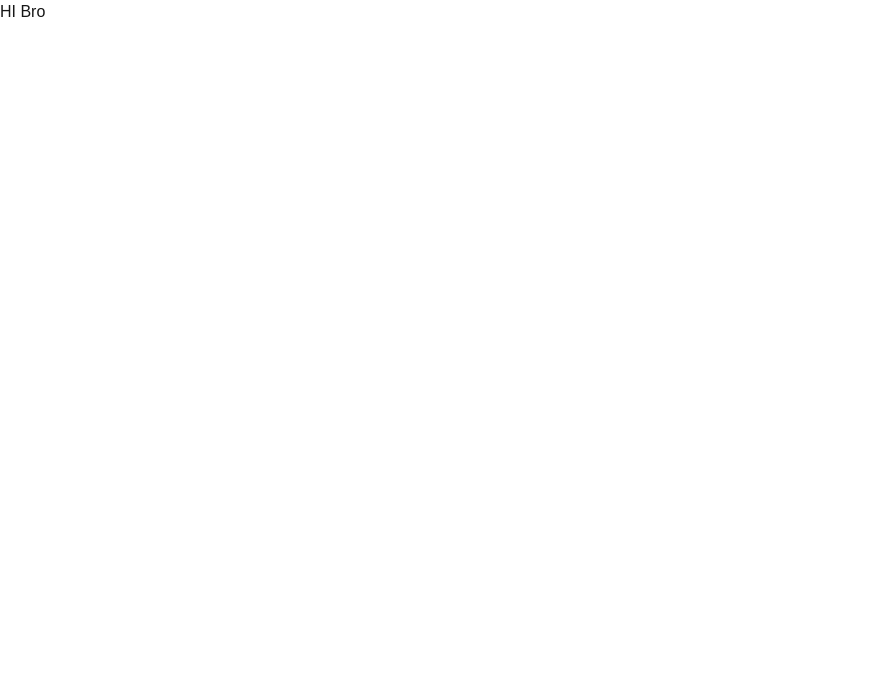
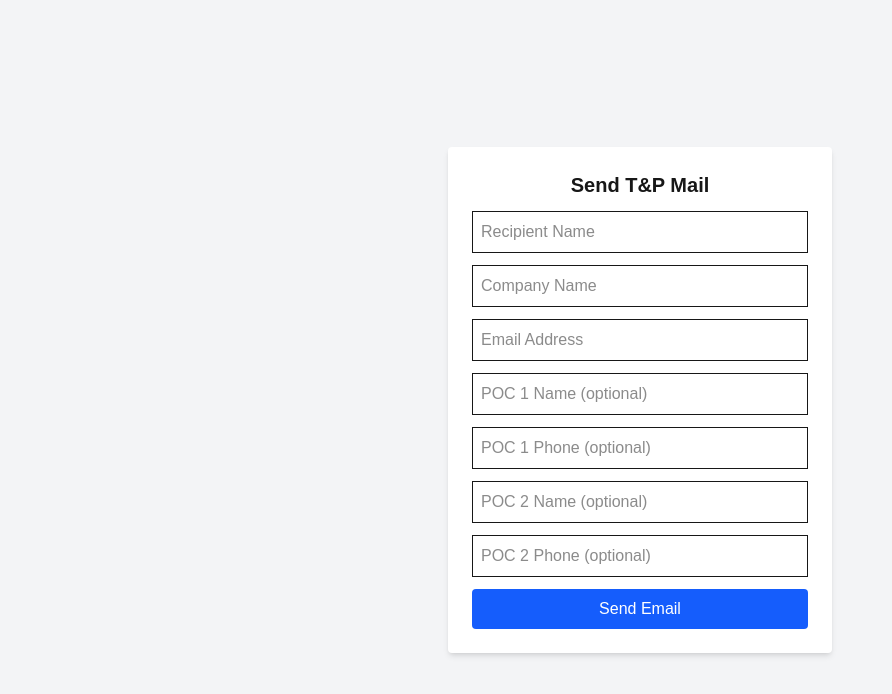
Before and after one commit to devansh-dek/HREmail, a Next.js app: page / in a window 1280 px wide. Shown: the top 694 px of the page, without its empty margins (0-892 px from the left). Built offline with nearby package versions, Linux system fonts and the light colour scheme.

Commit message:
Feat: sending mail feature

```diff
--- /dev/null
+++ b/app/api/send-email/route.ts
@@ -0,0 +1,132 @@
+import nodemailer from "nodemailer";
+
+// HTML escaping function
+function escapeHtml(text: string) {
+  return text
+    .replace(/&/g, "&amp;")
+    .replace(/</g, "&lt;")
+    .replace(/>/g, "&gt;")
+    .replace(/"/g, "&quot;")
+    .replace(/'/g, "&#039;");
+}
+
+// Email template function
+function createEmailBody(name: string, companyName: string,finalPOC1Name: string , finalPOC1Phone: string , finalPOC2Name: string , finalPOC2Phone: string) {
+  return `
+    <html>
+    <body>
+    <p style="white-space: pre-line;">Dear ${escapeHtml(name)},</p>
+
+    <p>Greetings from the <strong>Indian Institute of Information Technology, Ranchi!</strong></p>
+
+    <p>We are delighted to invite your esteemed organization <strong>${escapeHtml(companyName)}</strong> to participate in the <strong>Placement/Internship drive</strong> of the Institute for the academic session <strong>2025-2026</strong>.</p>
+
+    <p>Established in <strong>2016</strong>, <strong>IIIT Ranchi</strong> is a premier institute of national importance...</p>
+
+    <p><strong>Placement Brochure:</strong> <a href="https://drive.google.com/file/d/1TQQBsLv-MP_R7Mfso6lf3jnHy7649mbl/view?usp=sharing">View Brochure</a></p>
+
+<p><strong>${escapeHtml(finalPOC1Name)}</strong> - ${escapeHtml(finalPOC1Phone)}<br>
+<strong>${escapeHtml(finalPOC2Name)}</strong> - ${escapeHtml(finalPOC2Phone)}</p>
+
+    <div style="font-family: Arial, sans-serif; max-width: 500px; color: #333333;">
+      <p style="margin-bottom: 15px; font-weight: bold;">Thanks & regards,</p>
+      <div style="display: flex; align-items: flex-start;">
+        <div style="margin-right: 15px;">
+          <img src="https://res.cloudinary.com/shubh39/image/upload/v1741670080/ewbfrw8yxdbfzhgdegvn.png" alt="IIIT Ranchi Logo" style="width: 80px; height: 80px;" />
+        </div>
+        <div>
+          <p style="margin: 0; font-weight: bold; color: #1a5276; font-size: 16px;">Sonali Malviya</p>
+          <p style="margin: 0; font-size: 14px;">Placement cum Public Relation Officer</p>
+          <p style="margin: 0; font-size: 14px;">Training and Placement Cell</p>
+          <p style="margin: 0; font-size: 14px;">Indian Institute of Information Technology, Ranchi</p>
+        </div>
+      </div>
+    </div>
+    </body>
+    </html>
+  `;
+}
+
+export async function POST(req: Request) {
+  try {
+    const rawBody = await req.json();
+
+    // Accept either `companyName` or `company` from client
+    const {
+      email,
+      companyName: companyNameFromBody,
+      company,
+      name,
+      poc1Name,
+      poc1Phone,
+      poc2Name,
+      poc2Phone,
+    } = rawBody as any;
+
+    const companyName = (companyNameFromBody || company || "").toString().trim();
+
+    // Fallback to defaults if empty
+    const finalPOC1Name = (poc1Name?.toString().trim()) || "Akshat Kumar";
+    const finalPOC1Phone = (poc1Phone?.toString().trim()) || "+91 8498972554";
+
+    const finalPOC2Name = (poc2Name?.toString().trim()) || "Shubh Shubhanjal";
+    const finalPOC2Phone = (poc2Phone?.toString().trim()) || "+91 9508112887";
+
+    if (!email || !companyName || !name) {
+      return new Response(
+        JSON.stringify({ error: "Missing required fields: email, companyName, or name" }),
+        { status: 400 }
+      );
+    }
+
+    const transporter = nodemailer.createTransport({
+      host: process.env.SMTP_SERVER || "smtp.gmail.com",
+      port: Number(process.env.SMTP_PORT) || 587,
+      secure: false,
+      auth: {
+        user: process.env.EMAIL_ADDRESS,
+        pass: process.env.EMAIL_PASSWORD,
+      },
+    });
+
+    // Verify transporter connection before sending for clearer errors
+    try {
+      // transporter.verify can help surface auth/connectivity issues early
+      // some transports may not implement verify; wrap in try/catch
+      if (typeof (transporter as any).verify === "function") {
+        await (transporter as any).verify();
+      }
+    } catch (verifyErr: any) {
+      console.error("Transporter verify failed:", verifyErr);
+      return new Response(
+        JSON.stringify({ error: "Failed to connect to SMTP server", details: verifyErr?.message || verifyErr }),
+        { status: 500 }
+      );
+    }
+
+    await transporter.sendMail({
+      from: `"IIIT Ranchi - Placement" <${process.env.EMAIL_ADDRESS}>`,
+      to: email,
+      subject:
+        "Invitation to Participate in IIIT Ranchi's 2025-26 Campus Placement Drive",
+      html: createEmailBody(name, companyName, finalPOC1Name, finalPOC1Phone, finalPOC2Name, finalPOC2Phone),
+    });
+
+    return new Response(
+      JSON.stringify({
+        message: "✅ Email sent successfully",
+        recipient: { email, companyName, name },
+      }),
+      { status: 200 }
+    );
+  } catch (error: any) {
+    console.error("Email Error:", error);
+    return new Response(
+      JSON.stringify({
+        error: "Email send failed",
+        details: error?.message || String(error),
+      }),
+      { status: 500 }
+    );
+  }
+}
--- a/app/page.tsx
+++ b/app/page.tsx
@@ -1,9 +1,99 @@
-import Image from "next/image";
+"use client";
+import React from "react";
+import { useState } from "react";
 
 export default function Home() {
+  const [form, setForm] = useState({
+    name: "",
+    company: "",
+    email: "",
+    poc1Name: "",
+    poc1Phone: "",
+    poc2Name: "",
+    poc2Phone: "",
+  });
+
+  const handleSubmit = async (e: React.FormEvent<HTMLFormElement>) => {
+    e.preventDefault();
+
+    // Map client field `company` to server expected `companyName`.
+    const payload = { ...form, companyName: form.company };
+
+    try {
+      const res = await fetch("/api/send-email", {
+        method: "POST",
+        headers: { "Content-Type": "application/json" },
+        body: JSON.stringify(payload),
+      });
+
+      const data = await res.json().catch(() => ({}));
+
+      if (!res.ok) {
+        const errMsg = data?.error || data?.message || "Failed to send email";
+        throw new Error(errMsg);
+      }
+
+      alert("✅ Email Sent Successfully!");
+    } catch (err: any) {
+      console.error("Send Email Error:", err);
+      alert("❌ Error sending email: " + (err?.message || err));
+    }
+  };
+
   return (
-   <>
-  <h1> HI Bro</h1>
-   </>
+    <div className="flex justify-center items-center h-screen bg-gray-100">
+      <form onSubmit={handleSubmit}
+        className="bg-white p-6 rounded shadow-md w-96 space-y-3"
+      >
+        <h2 className="text-xl font-semibold text-center">Send T&P Mail</h2>
+
+        <input className="border p-2 w-full" type="text"
+          placeholder="Recipient Name"
+          value={form.name}
+          onChange={(e) => setForm({ ...form, name: e.target.value })}
+        />
+
+        <input className="border p-2 w-full" type="text"
+          placeholder="Company Name"
+          value={form.company}
+          onChange={(e) => setForm({ ...form, company: e.target.value })}
+        />
+
+        <input className="border p-2 w-full" type="email"
+          placeholder="Email Address"
+          value={form.email}
+          onChange={(e) => setForm({ ...form, email: e.target.value })}
+        />
+
+        {/* POC Fields */}
+        <input className="border p-2 w-full" type="text"
+          placeholder="POC 1 Name (optional)"
+          value={form.poc1Name}
+          onChange={(e) => setForm({ ...form, poc1Name: e.target.value })}
+        />
+
+        <input className="border p-2 w-full" type="text"
+          placeholder="POC 1 Phone (optional)"
+          value={form.poc1Phone}
+          onChange={(e) => setForm({ ...form, poc1Phone: e.target.value })}
+        />
+
+        <input className="border p-2 w-full" type="text"
+          placeholder="POC 2 Name (optional)"
+          value={form.poc2Name}
+          onChange={(e) => setForm({ ...form, poc2Name: e.target.value })}
+        />
+
+        <input className="border p-2 w-full" type="text"
+          placeholder="POC 2 Phone (optional)"
+          value={form.poc2Phone}
+          onChange={(e) => setForm({ ...form, poc2Phone: e.target.value })}
+        />
+
+        <button className="bg-blue-600 text-white p-2 w-full rounded">
+          Send Email
+        </button>
+      </form>
+    </div>
   );
 }
```
